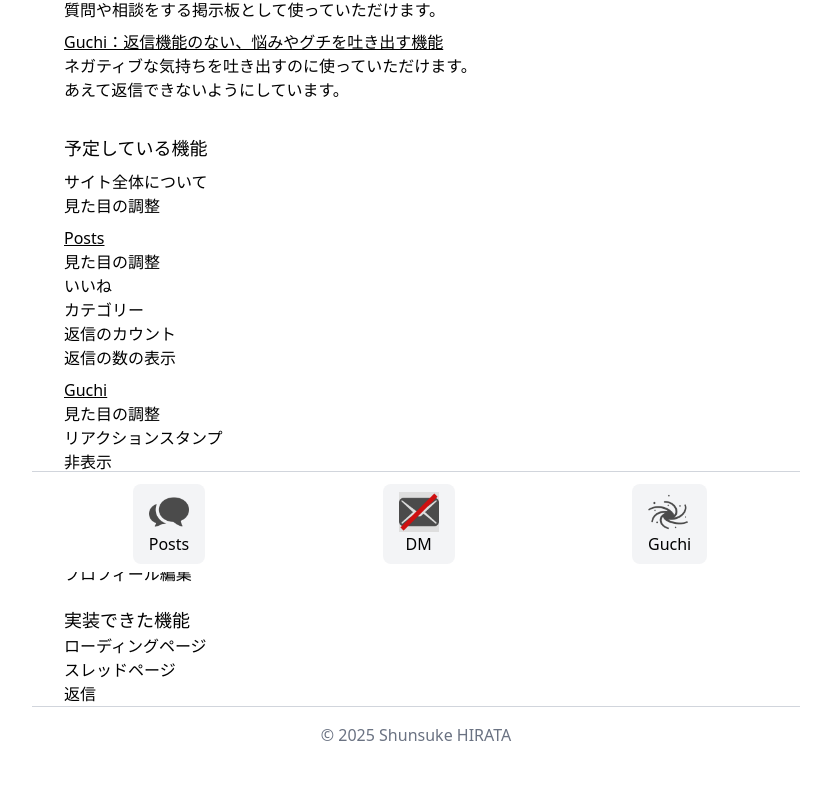
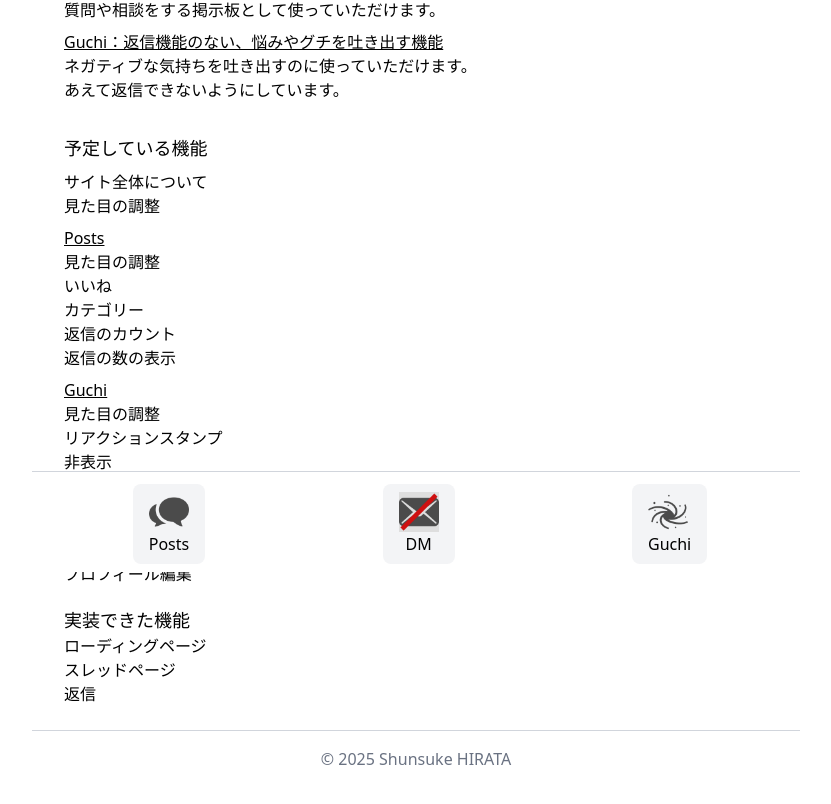
Before and after one commit to Shunsuke0205/message-board-site-on-vercel, a Next.js app: page / in a window 1280 px wide. Shown: the part 228-1032 px from the top of the page, without its empty margins (224-1055 px from the left). Built offline with nearby package versions, Linux system fonts and the light colour scheme; no server answers.

Commit message:
fix: margin top

```diff
--- a/src/app/Footer.tsx
+++ b/src/app/Footer.tsx
@@ -4,7 +4,7 @@ import React from "react"
 
 const Footer = () => {
   return (
-    <footer className="border-t border-gray-300 mb-28">
+    <footer className="mt-6 border-t border-gray-300 mb-28">
       <div className="mt-4 text-center text-gray-500">
         &copy; 2025 Shunsuke HIRATA
       </div>
```
